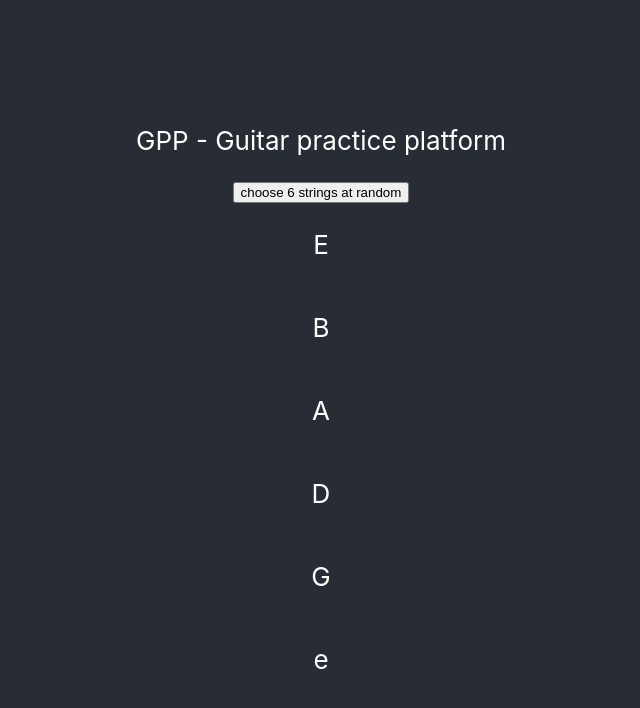
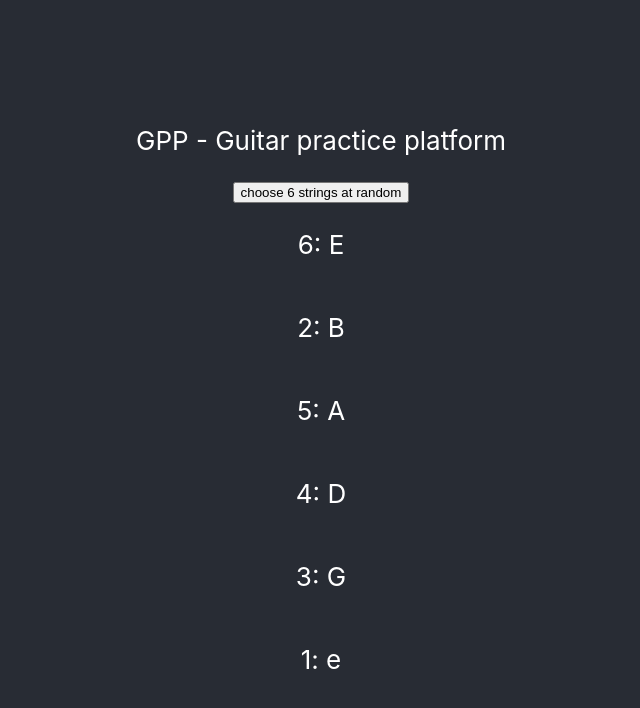
Before and after one commit to mharv/guitar-practice, a React (Create React App) app in the folder client/: page / in a window 1280 px wide. Both pictures are taken after a click on the button "choose 6 strings at random". Shown: the top 708 px of the page, without its empty margins (319-959 px from the left). Built offline with nearby package versions, Linux system fonts and the light colour scheme.

Commit message:
added in string numbers to names

```diff
--- a/client/src/App.tsx
+++ b/client/src/App.tsx
@@ -1,5 +1,14 @@
 import React, { useState } from 'react';
 import './App.css';
+
+const guitarStringNumberLookup: { [key: string]: number } = {
+    'E': 6,
+    'A': 5,
+    'D': 4,
+    'G': 3,
+    'B': 2,
+    'e': 1
+};
 
 function App() {
     const generateRandomString = () => {
@@ -28,8 +37,8 @@ function App() {
                 </p>
 
                 <button onClick={getRandomStringSet} >choose 6 strings at random</button>
-                {stringSet && stringSet.map((string) => {
-                    return <p>{string}</p>
+                {stringSet && stringSet.map((guitarString) => {
+                    return <p key={guitarString}>{guitarStringNumberLookup[guitarString] + ": " + guitarString}</p>
                 })}
             </header>
         </div>
```
